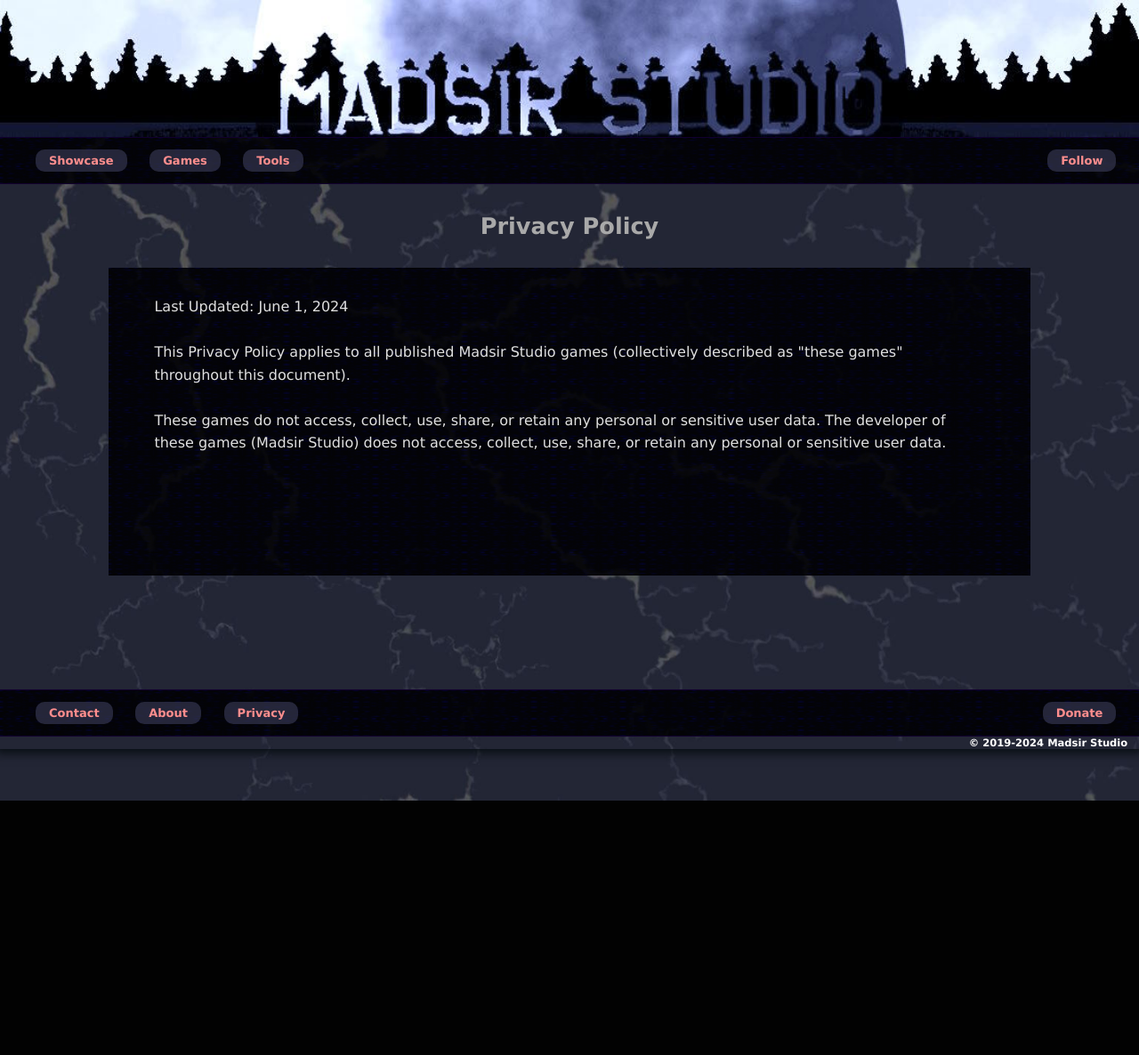
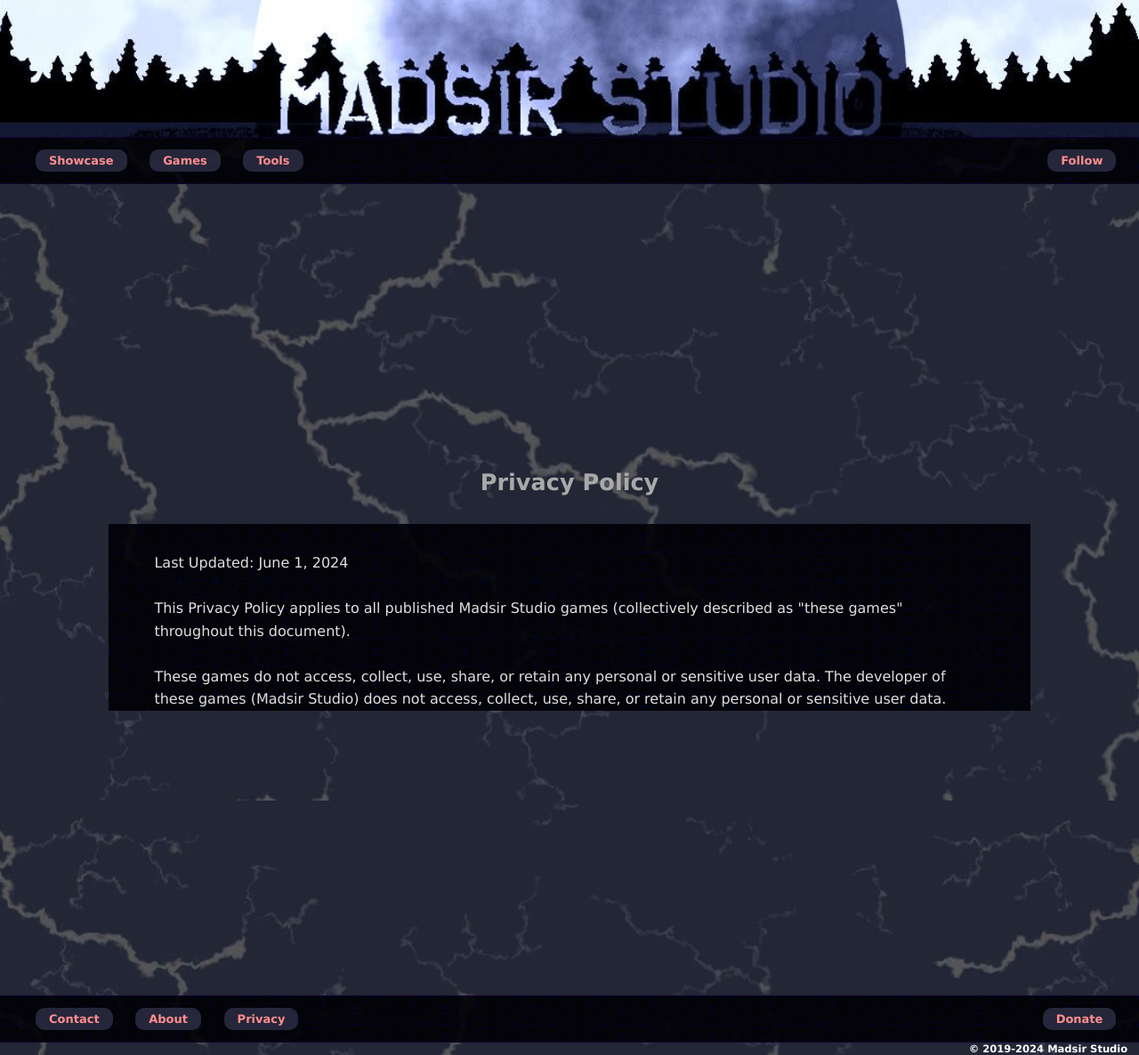
Before and after one commit to Madsir/madsirstudio.github.io, a Jekyll site: the page built from privacy/index.html, in a window 1280 px wide. Shown: the whole page at 89% size. Built offline with Jekyll 4.4.1, drawn with Linux system fonts in a browser that asks for light colours; before the commit the page ends 900 px from its top, so only the background shows below that.

Commit message:
Update index.html

```diff
--- a/privacy/index.html
+++ b/privacy/index.html
@@ -10,8 +10,8 @@
 .main {
   margin-left: 5%;
   margin-right: 5%;
-  margin-top:2.5%;
-  margin-bottom: 10%;
+  margin-top:25%;
+  margin-bottom: 25%;
 }
 .centerdiv {
   margin-left: 5%;
@@ -40,11 +40,6 @@
 			These games do not access, collect, use, share, or retain any personal or sensitive user data. The developer of these games (Madsir Studio) does not access, collect, use, share, or retain any personal or sensitive user data.
 		<br>
 			</p>
-		<br>
-		<br>		<br>
-		<br>		<br>
-		<br>		<br>
-		<br>
 		</div>
    </div>
 </body>
```
